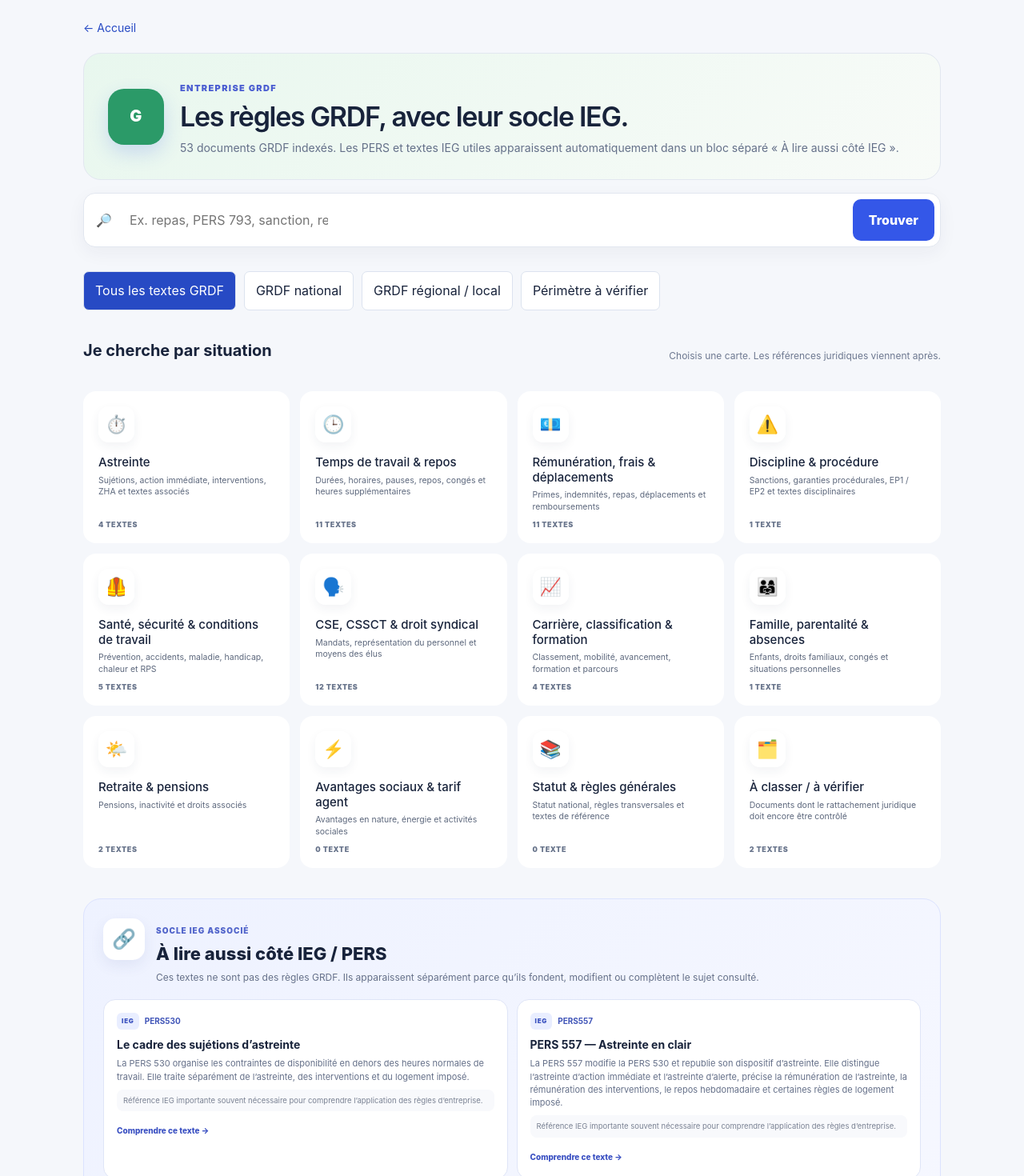
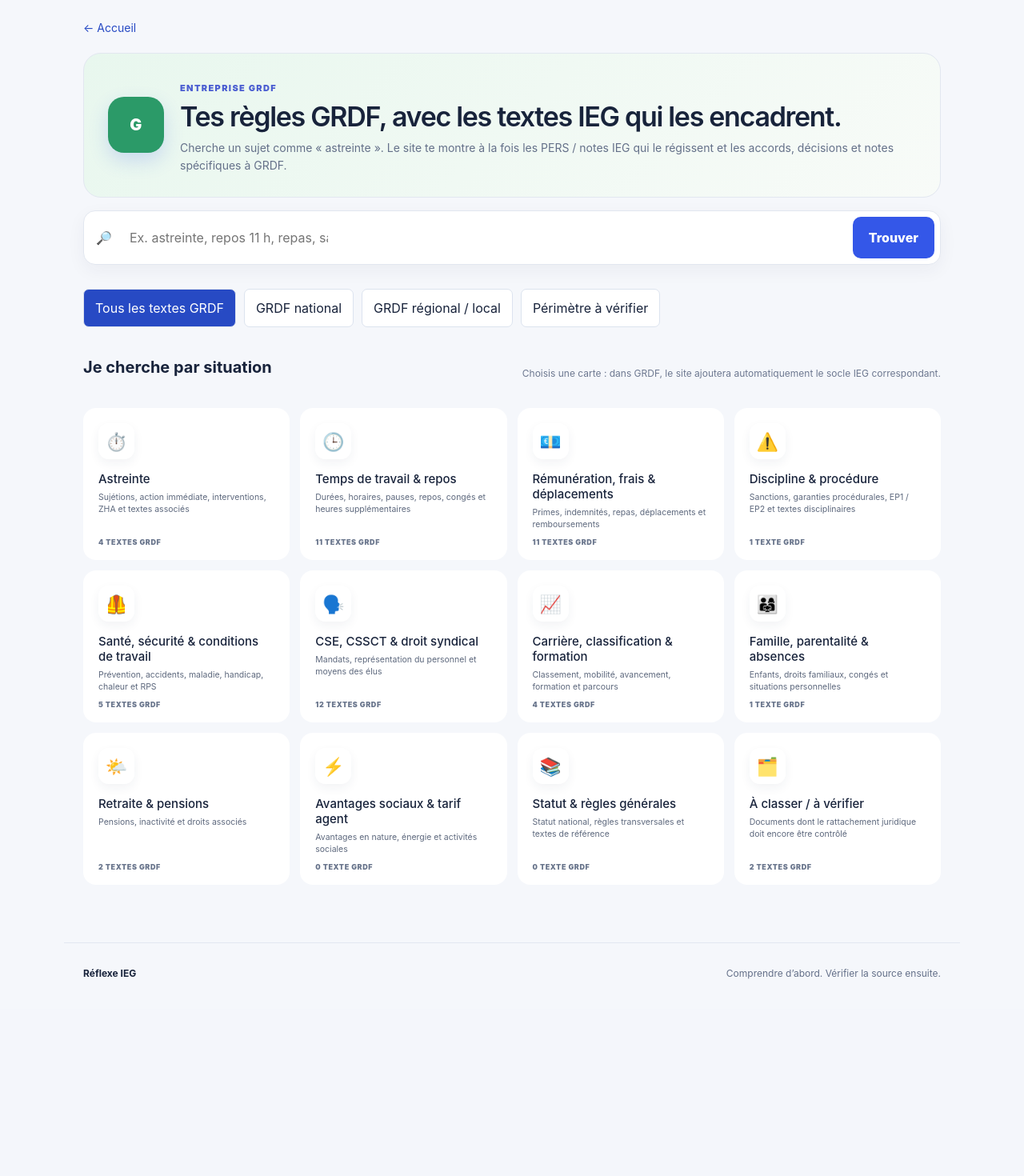
Before and after one commit to hajjitoufik4-eng/reflexe-textes-ieg-v21, a Next.js app: page /corpus/grdf in a window 1280 px wide. Shown: the part 100-1570 px from the top of the page at 80% size. After the commit the page ends 1361 px from the top, so only its background shows below. Built offline with nearby package versions, Linux system fonts and the light colour scheme.

Commit message:
Afficher ensemble le socle IEG et les textes GRDF dans les recherches

```diff
--- a/src/app/corpus/[scope]/page.jsx
+++ b/src/app/corpus/[scope]/page.jsx
@@ -17,13 +17,22 @@ function unique(items){
  return [...m.values()];
 }
 
-function IegBridge({items,theme}){
+function IegBridge({items,theme,query}){
  if(!items.length)return null;
- return <section className="ieg-bridge">
-   <div className="ieg-bridge-head"><div className="ieg-bridge-icon">🔗</div><div><span>Socle IEG associé</span><h2>À lire aussi côté IEG / PERS</h2><p>Ces textes ne sont pas des règles GRDF. Ils apparaissent séparément parce qu’ils fondent, modifient ou complètent le sujet consulté.</p></div></div>
-   <div className="ieg-bridge-grid">{items.slice(0,8).map(({d,why})=>{const x=explanationFor(d);return <Link className="ieg-bridge-card" href={`/textes/${d.id}`} key={d.id}><div><span className="ieg-mini">IEG</span>{d.ref&&<b>{d.ref}</b>}</div><strong>{x.heading}</strong><p>{x.simple}</p>{why&&<small>{why}</small>}<i>Comprendre ce texte →</i></Link>})}</div>
-   {theme&&<Link className="ieg-bridge-more" href={catalogueUrl('ieg',{theme})}>Voir tous les textes IEG de ce thème →</Link>}
+ return <section className="ieg-bridge ieg-bridge-prominent">
+   <div className="ieg-bridge-head"><div className="ieg-bridge-icon">⚖️</div><div><span>Socle juridique IEG / branche</span><h2>Textes qui régissent aussi ce sujet</h2><p>Tu es dans l’espace GRDF, mais ces PERS, notes DP et circulaires IEG restent applicables au sujet recherché. Ils sont donc affichés automatiquement avec les textes propres à GRDF.</p></div></div>
+   <div className="ieg-bridge-grid">{items.slice(0,14).map(({d,why})=>{const x=explanationFor(d);return <Link className="ieg-bridge-card" href={`/textes/${d.id}`} key={d.id}><div><span className="ieg-mini">IEG</span>{d.ref&&<b>{d.ref}</b>}</div><strong>{x.heading}</strong><p>{x.simple}</p>{why&&<small><strong>Pourquoi ici :</strong> {why}</small>}<i>Comprendre ce texte →</i></Link>})}</div>
+   <div className="ieg-bridge-actions">{theme&&<Link className="ieg-bridge-more" href={catalogueUrl('ieg',{theme})}>Voir tous les textes IEG de ce thème →</Link>}{query&&<Link className="ieg-bridge-more" href={catalogueUrl('ieg',{query})}>Rechercher « {query} » dans tout le corpus IEG →</Link>}</div>
  </section>;
+}
+
+function GrdfDocs({list,limit}){
+ if(!list.length)return <div className="empty"><strong>Aucun texte GRDF direct avec ces mots.</strong><p>Le socle IEG correspondant reste affiché au-dessus lorsqu’il existe.</p></div>;
+ return <>{list.slice(0,limit).map(d=>{const url=safeUrl(d.url);const guide=explanationFor(d);return <article className="row doc-row" key={d.id}>
+   <div className="doc-row-top"><span className="stamp grdf">{tag(d)}</span>{d.ref&&<b>{d.ref}</b>}<em className={guide.mode==='verified'?'verified-pill':'guided-pill'}>{guide.mode==='verified'?'✅ Expliqué':'🧭 Guidé'}</em></div>
+   <strong>{d.title}</strong><p className="doc-simple">{guide.simple}</p>
+   <div className="doc-actions"><Link className="source explanation-button" href={'/textes/'+d.id}>💡 Comprendre</Link>{url?<a className="source" href={url} target="_blank" rel="noopener noreferrer">📄 Texte original ↗</a>:d.providedArchive?<span className="status supplied">Original fourni</span>:<span className="status">Original à relier</span>}</div>
+ </article>})}</>;
 }
 
 export default async function Catalogue({ params, searchParams }) {
@@ -42,44 +51,35 @@ export default async function Catalogue({ params, searchParams }) {
   if(scope==='grdf'){
     const relationQuery=[query,topic?.[1],topic?.[2],theme].filter(Boolean).join(' ');
     const packs=packsForQuery(relationQuery);
-    const byPack=data.filter(d=>scopeOf(d)==='ieg').map(d=>{const rel=correlationFor(d,packs);return rel?{d,why:rel.why,priority:0}:null}).filter(Boolean);
-    const byTheme=theme?filterDocuments(data,{scope:'ieg',theme,query:'',level:'all'}).map(d=>({d,why:'Même thème juridique : ce texte IEG peut constituer le socle ou un complément de la règle GRDF.',priority:1})):[];
-    const byQuery=query?filterDocuments(data,{scope:'ieg',theme:'',query,level:'all'}).map(d=>({d,why:'Ce texte IEG correspond directement aux mots de ta recherche dans l’espace GRDF.',priority:1})):[];
-    const essentials=!theme&&!query?['PERS77','PERS530','PERS557','PERS793','PERS846'].map(ref=>{
-      const d=data.find(x=>scopeOf(x)==='ieg'&&canon(x.ref)===ref&&!isExtension(x));
-      return d?{d,why:'Référence IEG importante souvent nécessaire pour comprendre l’application des règles d’entreprise.',priority:2}:null;
-    }).filter(Boolean):[];
-    iegAssociated=unique([...byPack,...byTheme,...byQuery,...essentials]).sort((a,b)=>a.priority-b.priority||Number(Boolean(b.d.explanation))-Number(Boolean(a.d.explanation))||String(a.d.ref||a.d.title).localeCompare(String(b.d.ref||b.d.title),'fr'));
+    const coreOrder=packs.flatMap(p=>p.refs||[]).map(canon);
+    const byPack=data.filter(d=>scopeOf(d)==='ieg').map(d=>{const rel=correlationFor(d,packs);if(!rel)return null;const idx=coreOrder.indexOf(canon(d.ref));return {d,why:rel.why,priority:idx>=0?idx:50};}).filter(Boolean);
+    const byTheme=theme?filterDocuments(data,{scope:'ieg',theme,query:'',level:'all'}).map(d=>({d,why:'Même thème juridique : ce texte IEG peut constituer le socle, une précision ou un complément de la règle GRDF.',priority:100})):[];
+    const byQuery=query?filterDocuments(data,{scope:'ieg',theme:'',query,level:'all'}).map(d=>({d,why:'Ce texte IEG correspond directement à ta recherche dans l’espace GRDF.',priority:80})):[];
+    const essentials=!theme&&!query?['PERS77','PERS530','PERS557','PERS793','PERS846'].map((ref,i)=>{const d=data.find(x=>scopeOf(x)==='ieg'&&canon(x.ref)===ref&&!isExtension(x));return d?{d,why:'Référence IEG structurante fréquemment nécessaire pour comprendre les règles appliquées dans l’entreprise.',priority:200+i}:null;}).filter(Boolean):[];
+    iegAssociated=unique([...byPack,...byQuery,...byTheme,...essentials]).sort((a,b)=>a.priority-b.priority||Number(Boolean(b.d.explanation))-Number(Boolean(a.d.explanation))||String(a.d.ref||a.d.title).localeCompare(String(b.d.ref||b.d.title),'fr'));
   }
 
   return <>
     <Link className="back" href="/">← Accueil</Link>
     <section className={`catalogue-head catalogue-${scope}`}>
       <span className="catalogue-logo">{scope==='ieg'?'IEG':'G'}</span>
-      <div><span className="section-kicker">{scope==='ieg'?'Statut & branche':'Entreprise GRDF'}</span><h1>{topic ? topic[1] : scope==='ieg'?'Les textes IEG, rangés simplement.':'Les règles GRDF, avec leur socle IEG.'}</h1><p>{topic?topic[2]:scope==='ieg'?`${total} références indexées. Tu peux chercher avec des mots normaux : repas, astreinte, sanction, congé…`:`${total} documents GRDF indexés. Les PERS et textes IEG utiles apparaissent automatiquement dans un bloc séparé « À lire aussi côté IEG ».`}</p></div>
+      <div><span className="section-kicker">{scope==='ieg'?'Statut & branche':'Entreprise GRDF'}</span><h1>{topic ? topic[1] : scope==='ieg'?'Les textes IEG, rangés simplement.':'Tes règles GRDF, avec les textes IEG qui les encadrent.'}</h1><p>{topic?topic[2]:scope==='ieg'?`${total} références indexées. Tu peux chercher avec des mots normaux : repas, astreinte, sanction, congé…`:`Cherche un sujet comme « astreinte ». Le site te montre à la fois les PERS / notes IEG qui le régissent et les accords, décisions et notes spécifiques à GRDF.`}</p></div>
     </section>
-    <form className="searchbox catalogue-search" action={'/corpus/' + scope}><span>🔎</span><label><span className="sr-only">Rechercher une référence, un titre ou un thème</span><input name="q" defaultValue={query} placeholder="Ex. repas, PERS 793, sanction, repos…" maxLength={300}/></label>{level !== 'all' && <input type="hidden" name="level" value={level}/>}<button>Trouver</button></form>
+    <form className="searchbox catalogue-search" action={'/corpus/' + scope}><span>🔎</span><label><span className="sr-only">Rechercher une référence, un titre ou un thème</span><input name="q" defaultValue={query} placeholder={scope==='grdf'?'Ex. astreinte, repos 11 h, repas, sanction…':'Ex. repas, PERS 793, sanction, repos…'} maxLength={300}/></label>{level !== 'all' && <input type="hidden" name="level" value={level}/>}<button>Trouver</button></form>
     {scope === 'grdf' && <nav className="levels" aria-label="Périmètre GRDF">{levels.map(([key,label])=><Link key={key} href={catalogueUrl(scope,{...state,level:key})} aria-current={level===key?'page':undefined}>{label}</Link>)}</nav>}
+
     {!theme&&!query?<>
-      <div className="catalogue-help"><strong>Je cherche par situation</strong><span>Choisis une carte. Les références juridiques viennent après.</span></div>
-      <div className="themes theme-app-grid">{topics.map(([key,title,description])=>{
-        const count=filterDocuments(data,{scope,theme:key,query:'',level}).length;
-        return <Link className={`theme theme-app tone-${colors[key]||'blue'}`} key={key} href={catalogueUrl(scope,{...state,theme:key})}>
-          <span className="theme-icon">{icons[key]||'📄'}</span><strong>{title}</strong><small>{description}</small><em>{count} texte{count>1?'s':''}</em>
-        </Link>})}</div>
-      {scope==='grdf'&&<IegBridge items={iegAssociated}/>}
+      <div className="catalogue-help"><strong>Je cherche par situation</strong><span>Choisis une carte : dans GRDF, le site ajoutera automatiquement le socle IEG correspondant.</span></div>
+      <div className="themes theme-app-grid">{topics.map(([key,title,description])=>{const count=filterDocuments(data,{scope,theme:key,query:'',level}).length;return <Link className={`theme theme-app tone-${colors[key]||'blue'}`} key={key} href={catalogueUrl(scope,{...state,theme:key})}><span className="theme-icon">{icons[key]||'📄'}</span><strong>{title}</strong><small>{description}</small><em>{count} texte{count>1?'s':''} {scope==='grdf'?'GRDF':''}</em></Link>})}</div>
     </>:<>
-      <div className="catalogue-results-head"><Link className="back" href={catalogueUrl(scope,{level})}>← Tous les thèmes</Link><span>{list.length} résultat{list.length>1?'s':''}</span></div>
-      {scope==='grdf'&&<div className="grdf-section-label"><span>🏢</span><div><strong>Textes GRDF</strong><small>Règles d’entreprise, accords, décisions et notes GRDF correspondant à ta sélection.</small></div></div>}
-      {list.slice(0,limit).map(d=>{const url=safeUrl(d.url);const guide=explanationFor(d);return <article className="row doc-row" key={d.id}>
-        <div className="doc-row-top"><span className={'stamp '+(scope==='grdf'?'grdf':'')}>{tag(d)}</span>{d.ref&&<b>{d.ref}</b>}<em className={guide.mode==='verified'?'verified-pill':'guided-pill'}>{guide.mode==='verified'?'✅ Expliqué':'🧭 Guidé'}</em></div>
-        <strong>{d.title}</strong>
-        <p className="doc-simple">{guide.simple}</p>
-        <div className="doc-actions"><Link className="source explanation-button" href={'/textes/'+d.id}>💡 Comprendre</Link>{url?<a className="source" href={url} target="_blank" rel="noopener noreferrer">📄 Texte original ↗</a>:d.providedArchive?<span className="status supplied">Original fourni</span>:<span className="status">Original à relier</span>}</div>
-      </article>})}
-      {!list.length&&<div className="empty"><strong>Rien avec ces mots dans ce corpus.</strong><p>Essaie plus simple : « repas », « repos », « astreinte », « sanction »…</p></div>}
+      <div className="catalogue-results-head"><Link className="back" href={catalogueUrl(scope,{level})}>← Tous les thèmes</Link><span>{scope==='grdf'?`${list.length} GRDF + ${iegAssociated.length} IEG`:`${list.length} résultat${list.length>1?'s':''}`}</span></div>
+
+      {scope==='grdf'&&<IegBridge items={iegAssociated} theme={theme} query={query}/>}
+
+      {scope==='grdf'?<section className="grdf-results-block"><div className="grdf-section-label"><span>🏢</span><div><strong>Textes spécifiques GRDF</strong><small>Accords, décisions, notes métier et règles d’entreprise correspondant au même sujet.</small></div></div><GrdfDocs list={list} limit={limit}/></section>:list.slice(0,limit).map(d=>{const url=safeUrl(d.url);const guide=explanationFor(d);return <article className="row doc-row" key={d.id}><div className="doc-row-top"><span className="stamp">{tag(d)}</span>{d.ref&&<b>{d.ref}</b>}<em className={guide.mode==='verified'?'verified-pill':'guided-pill'}>{guide.mode==='verified'?'✅ Expliqué':'🧭 Guidé'}</em></div><strong>{d.title}</strong><p className="doc-simple">{guide.simple}</p><div className="doc-actions"><Link className="source explanation-button" href={'/textes/'+d.id}>💡 Comprendre</Link>{url?<a className="source" href={url} target="_blank" rel="noopener noreferrer">📄 Texte original ↗</a>:d.providedArchive?<span className="status supplied">Original fourni</span>:<span className="status">Original à relier</span>}</div></article>})}
+
+      {scope==='ieg'&&!list.length&&<div className="empty"><strong>Rien avec ces mots dans ce corpus.</strong><p>Essaie plus simple : « repas », « repos », « astreinte », « sanction »…</p></div>}
       {list.length>limit&&<Link className="more" href={catalogueUrl(scope,{...state,limit:limit+12})}>Afficher davantage ↓</Link>}
-      {scope==='grdf'&&<IegBridge items={iegAssociated} theme={theme}/>}
     </>}
   </>;
 }
```
